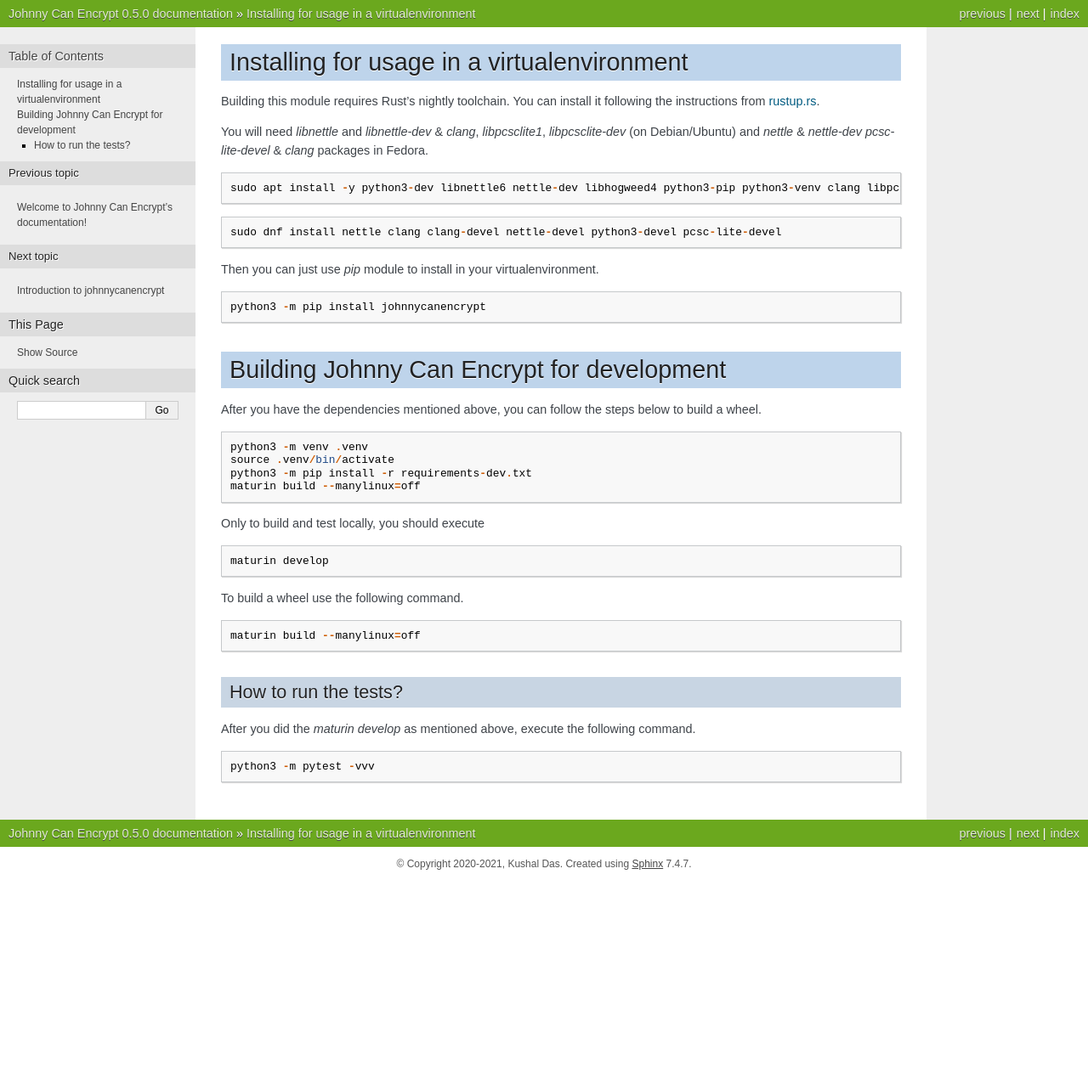
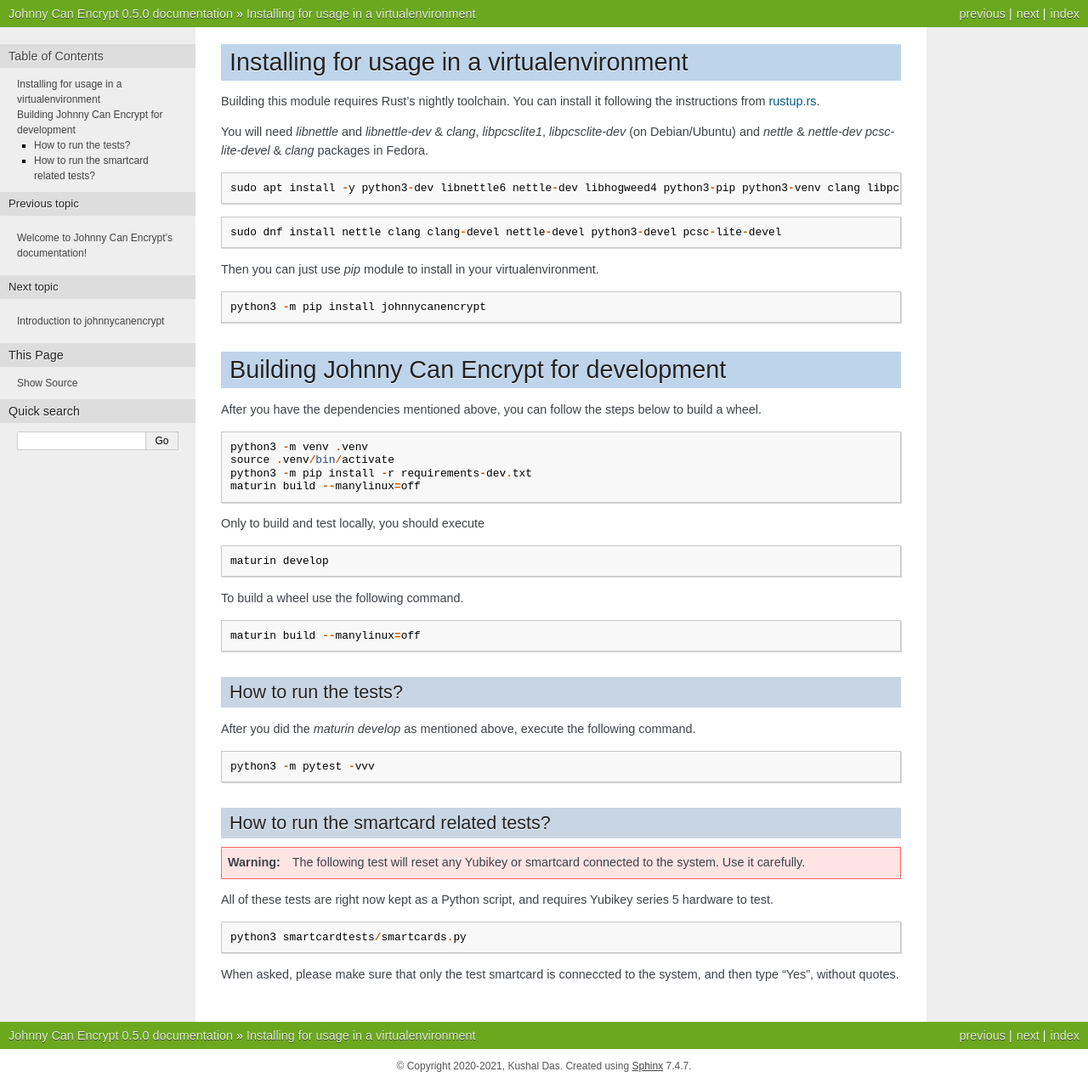
Before and after one commit to kushaldas/johnnycanencrypt, a Sphinx documentation site: the page built from docs/build.rst, in a window 1280 px wide. Shown: the whole page at 85% size. Built offline with Sphinx 7.4.7, drawn with Linux system fonts in a browser that asks for light colours; before the commit the page ends 1037 px from its top, so only the background shows below that.

Commit message:
Updates test instruction

```diff
--- a/docs/build.rst
+++ b/docs/build.rst
@@ -56,3 +56,17 @@
 ::
 
         python3 -m pytest -vvv
+
+
+How to run the smartcard related tests?
+---------------------------------------
+
+.. warning:: The following test will reset any Yubikey or smartcard connected to the system. Use it carefully.
+
+All of these tests are right now kept as a Python script, and requires Yubikey series 5 hardware to test.
+
+::
+
+        python3 smartcardtests/smartcards.py
+
+When asked, please make sure that only the test smartcard is conneccted to the system, and then type "Yes", without quotes.
```
